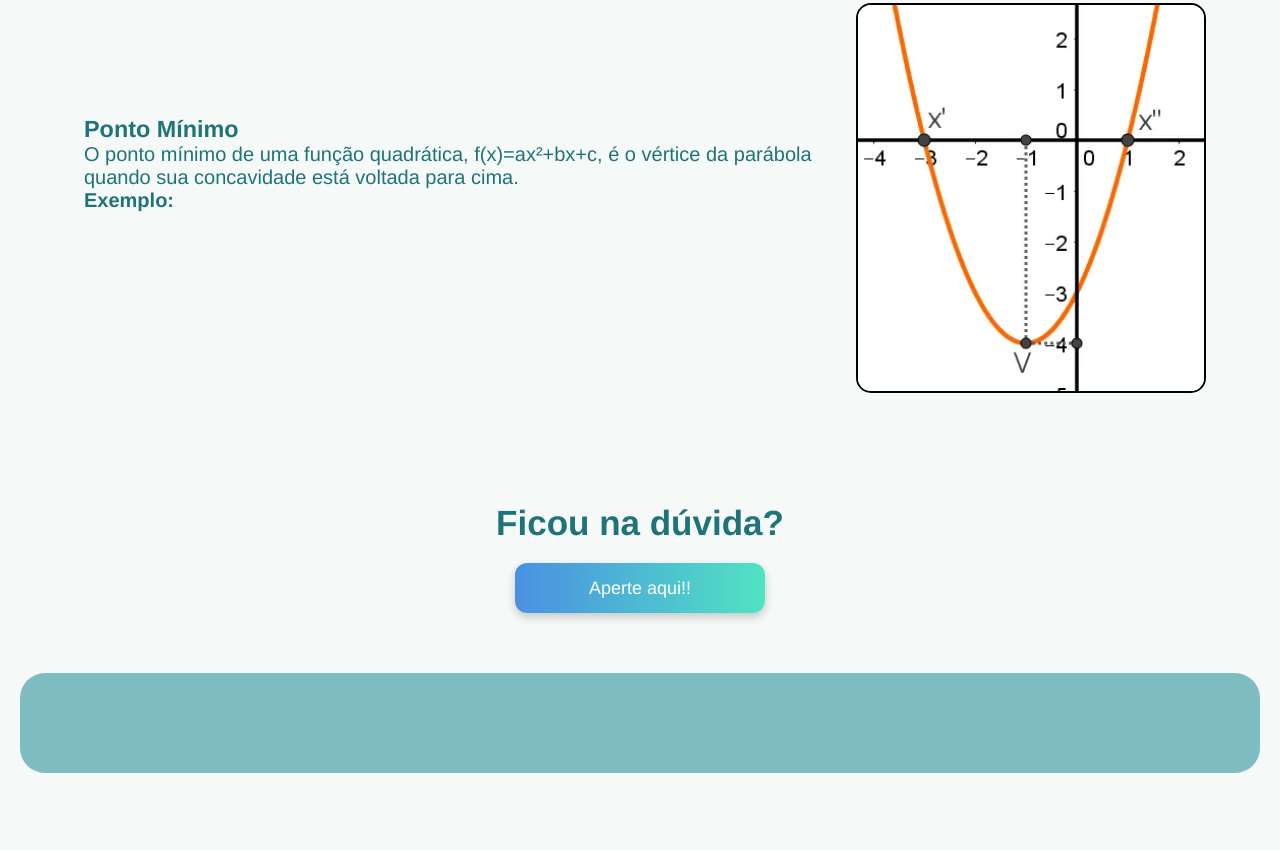
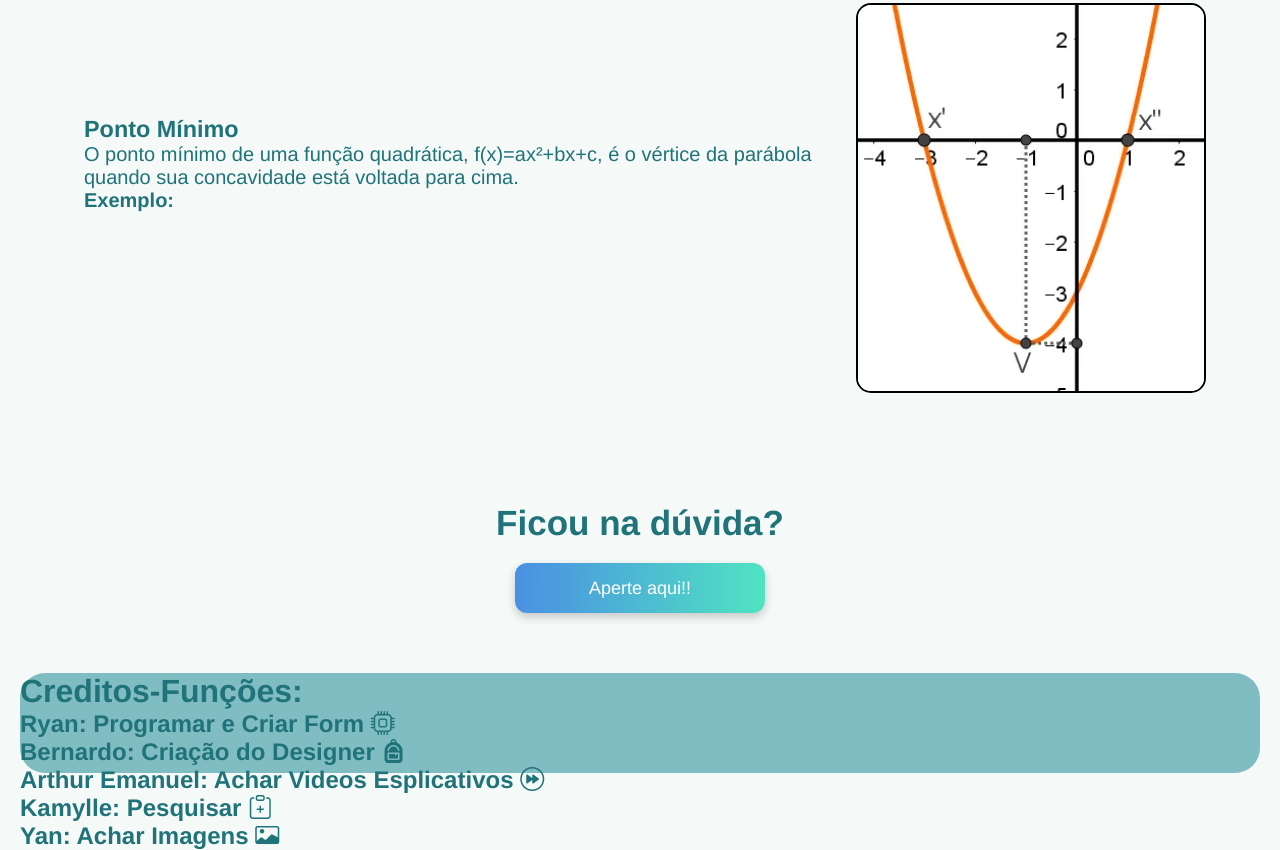
Before and after one commit to ryangabriel-art/Math-Genius, a plain HTML site: page index.html in a window 1280 px wide. Shown: the part 942-1792 px from the top of the page. Before the commit the page ends 1735 px from the top, so only its background shows below. Drawn offline with nearby package versions, Linux system fonts and the light colour scheme.

Commit message:
Update index.html

```diff
--- a/index.html
+++ b/index.html
@@ -5,6 +5,7 @@
         <meta name="viewport" content="width=device-width, initial-scale=1.0">
         <title>MathGenius</title>
         <link rel="stylesheet" href="style1.css">
+        <link rel="stylesheet" href="https://cdn.jsdelivr.net/npm/bootstrap-icons@1.13.1/font/bootstrap-icons.min.css">
         <script src="index1.js" defer></script>
     </head>
 
@@ -46,9 +47,12 @@
             <button class="butto" onclick="site_2()">Aperte aqui!!</button>
         </section>
         <footer class="footer">
-            <audio autoplay loop class="audi1">
-                <source src="Assets/Musica.mp3" type="audio/mp3">
-            </audio>
+            <h1 class="h2Credis">Creditos-Funções:</h1>
+            <h2 class="h1Credis">Ryan: <span> Programar e Criar Form </span> <i class="bi bi-cpu"></i> </h2>
+            <h2 class="h1Credis">Bernardo: <span>   Criação do Designer </span> <i class="bi bi-backpack-fill"></i> </h2>
+            <h2 class="h1Credis">Arthur Emanuel: <span> Achar Videos Esplicativos </span> <i class="bi bi-fast-forward-circle"></i> </h2>
+            <h2 class="h1Credis">Kamylle: <span> Pesquisar </span> <i class="bi bi-clipboard-plus"></i> </h2>
+            <h2 class="h1Credis">Yan: <span> Achar Imagens</span> <i class="bi bi-card-image"></i> </h2>                                                                                                                    </span></h2>
         </footer>
     </body>
     </html>
```
